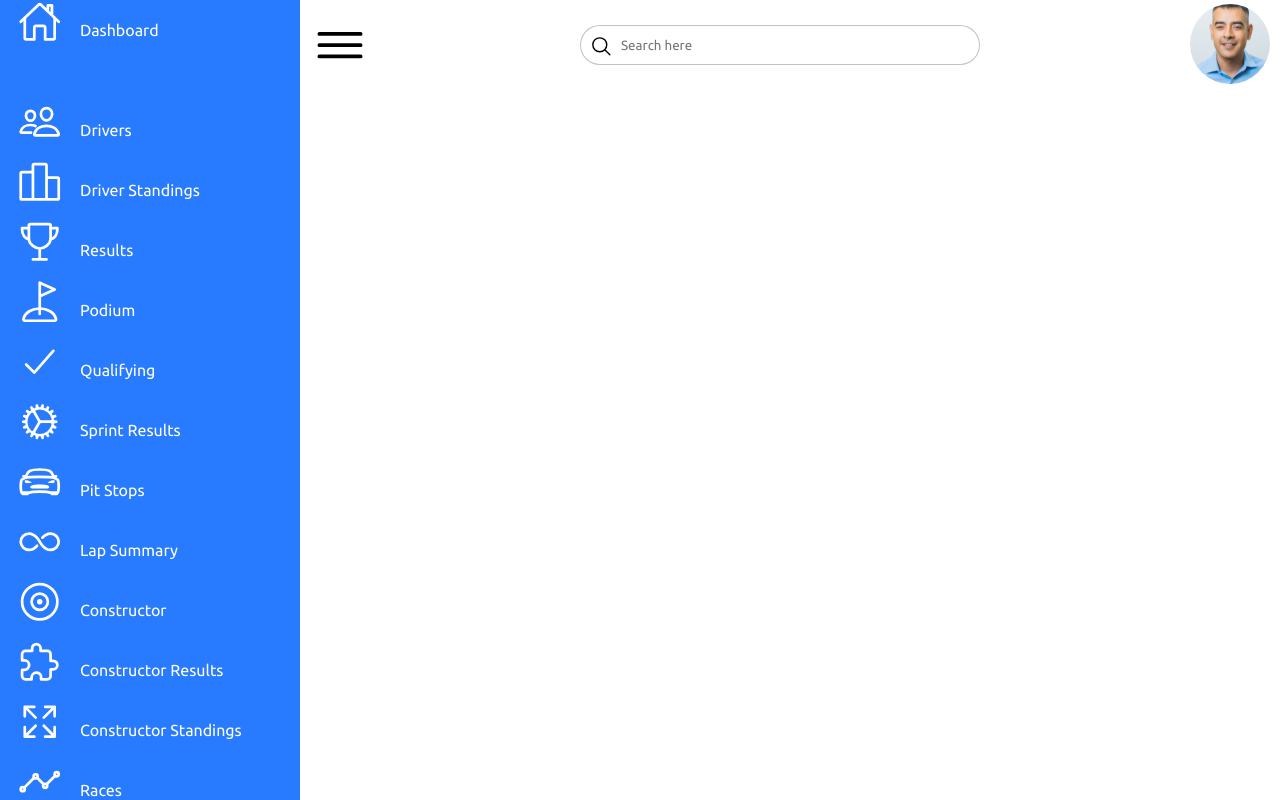
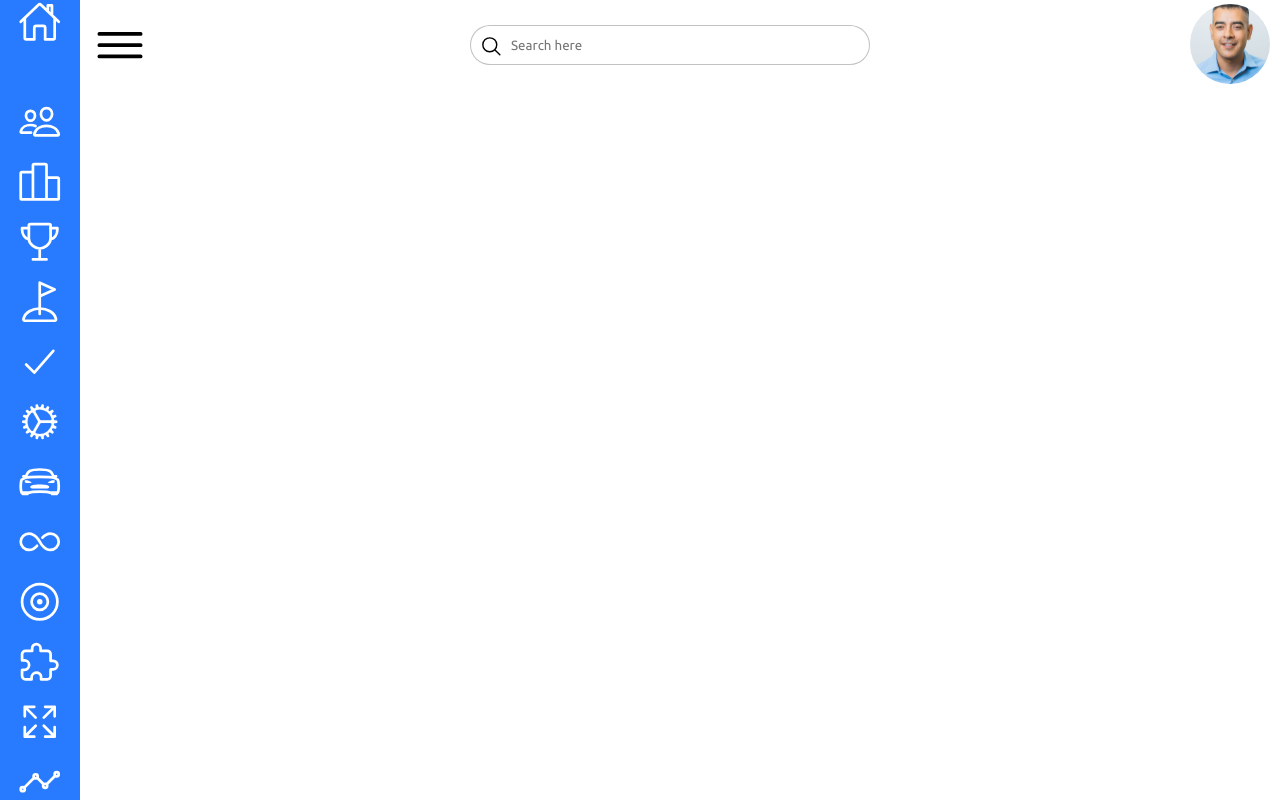
Before and after one commit to rosendo-lugo/formula_1_project, a website: page index.html in a window 1280 px wide. Both pictures are taken after a click on the element 340 px from the left and 45 px from the top of the page. Drawn offline with nearby package versions, Linux system fonts and the light colour scheme.

Commit message:
Added a menu toggle

```diff
--- a/index.html
+++ b/index.html
@@ -126,6 +126,16 @@
     <script nomodule src="https://unpkg.com/ionicons@7.1.0/dist/ionicons/ionicons.js"></script>
 
     <script>
+        //MenuToggle
+        let toggle = document.querySelector('.toggle');
+        let navigation = document.querySelector('.navigation');
+        let main = document.querySelector('.main');
+
+        toggle.onclick = function(){
+            navigation.classList.toggle('active');
+            main.classList.toggle('active');
+        }
+
         // add hovered class in selected list item
         let list = document.querySelectorAll('.navigation li');
         function activeLink(){
--- a/style.css
+++ b/style.css
@@ -43,6 +43,12 @@ body
     border-left: 10px solid var(--blue);
     transition: 0.5s; /* Smooth transition for any changes */
     overflow: hidden; /* Hides any overflow content */
+}
+
+/* Navigation toggle menu styling */
+.navigation.active
+{
+    width: 80px;
 }
 
 /* Navigation list styling */
@@ -165,6 +171,11 @@ body
     background: var(--white);
     transition: 0.5s;
 }
+.main.active
+{
+    width: calc(100% - 80px);
+    left: 80px;
+}
 .topbar
 {
     width: 100%;
```
